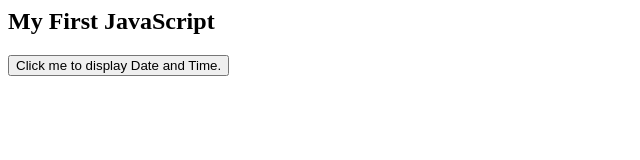
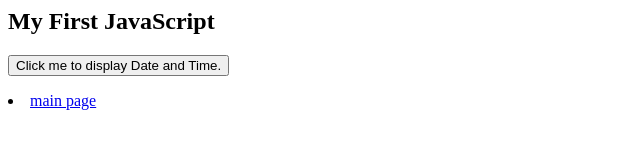
Before and after one commit to tjsnlsn/tjsnlsn.github.io, a plain HTML site: page Js.html in a window 1280 px wide. Shown: the full height of the page, 0-640 px from the left. Drawn offline with Linux system fonts and the light colour scheme.

Commit message:
Update Js.html

```diff
--- a/Js.html
+++ b/Js.html
@@ -10,4 +10,5 @@ Click me to display Date and Time.</button>
 <p id="demo"></p>
 
 </body>
+      <li><a href= "index.html">main page</a></li>
 </html>
```
